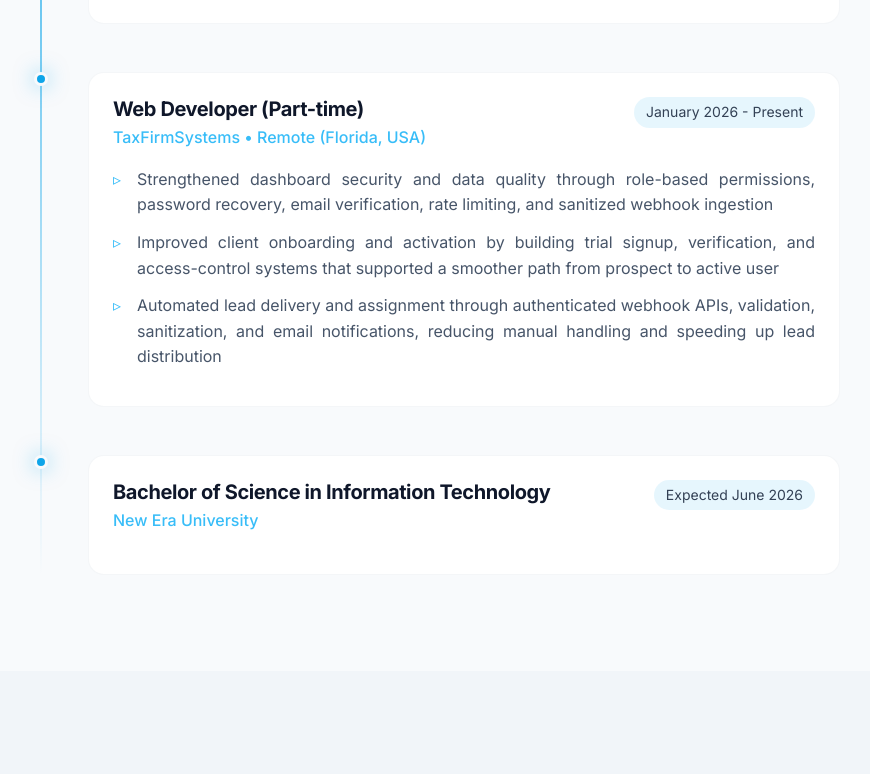
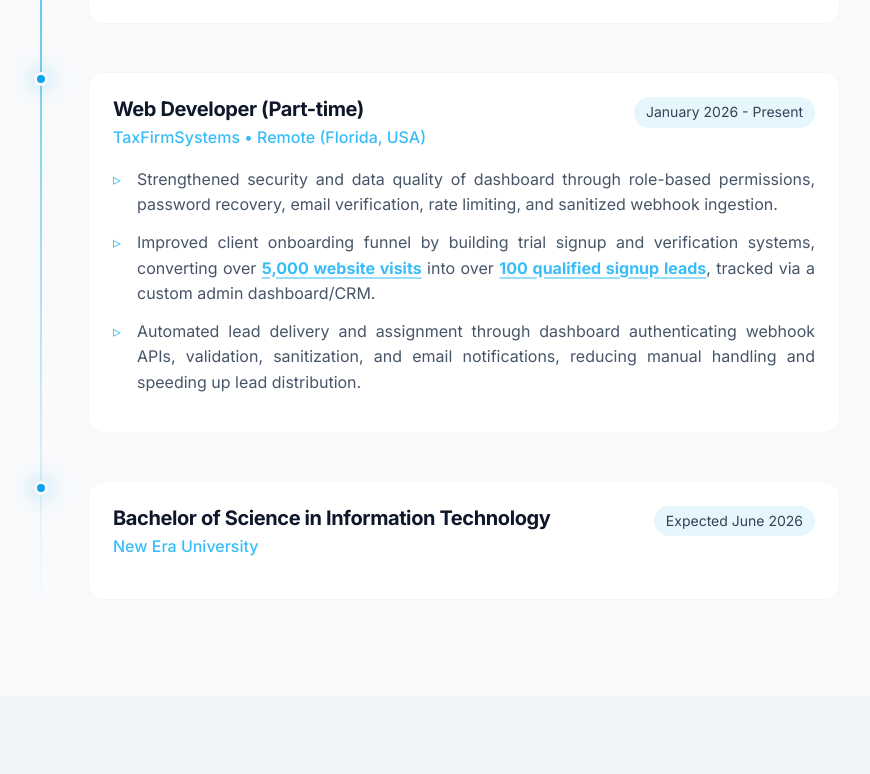
Before and after one commit to 5ky-lark/my-portfolio, a React (Vite) app: page / in a window 1280 px wide. Shown: the part 2364-3138 px from the top of the page, without its empty margins (200-1070 px from the left). Built offline with nearby package versions, Linux system fonts and the light colour scheme.

Commit message:
Update TaxFirmSystems wording and refresh resume PDF

```diff
--- a/src/components/Experience.jsx
+++ b/src/components/Experience.jsx
@@ -16,9 +16,9 @@ const experiences = [
         location: 'Remote (Florida, USA)',
         date: 'January 2026 - Present',
         description: [
-            <>Strengthened dashboard security and data quality through role-based permissions, password recovery, email verification, rate limiting, and sanitized webhook ingestion</>,
-            <>Improved client onboarding and activation by building trial signup, verification, and access-control systems that supported a smoother path from prospect to active user</>,
-            <>Automated lead delivery and assignment through authenticated webhook APIs, validation, sanitization, and email notifications, reducing manual handling and speeding up lead distribution</>,
+            <>Strengthened security and data quality of dashboard through role-based permissions, password recovery, email verification, rate limiting, and sanitized webhook ingestion.</>,
+            <>Improved client onboarding funnel by building trial signup and verification systems, converting over <strong>5,000 website visits</strong> into over <strong>100 qualified signup leads</strong>, tracked via a custom admin dashboard/CRM.</>,
+            <>Automated lead delivery and assignment through dashboard authenticating webhook APIs, validation, sanitization, and email notifications, reducing manual handling and speeding up lead distribution.</>,
         ],
     },
 ]
```
Also changed, not shown: 1 other file (tests, documents, lock files or other folders).
